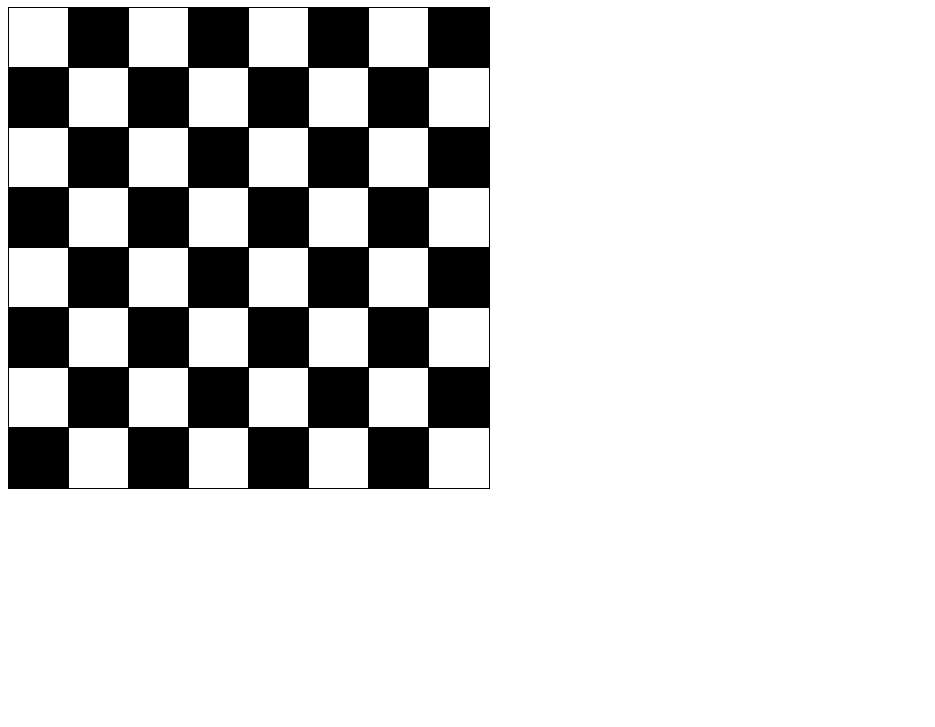
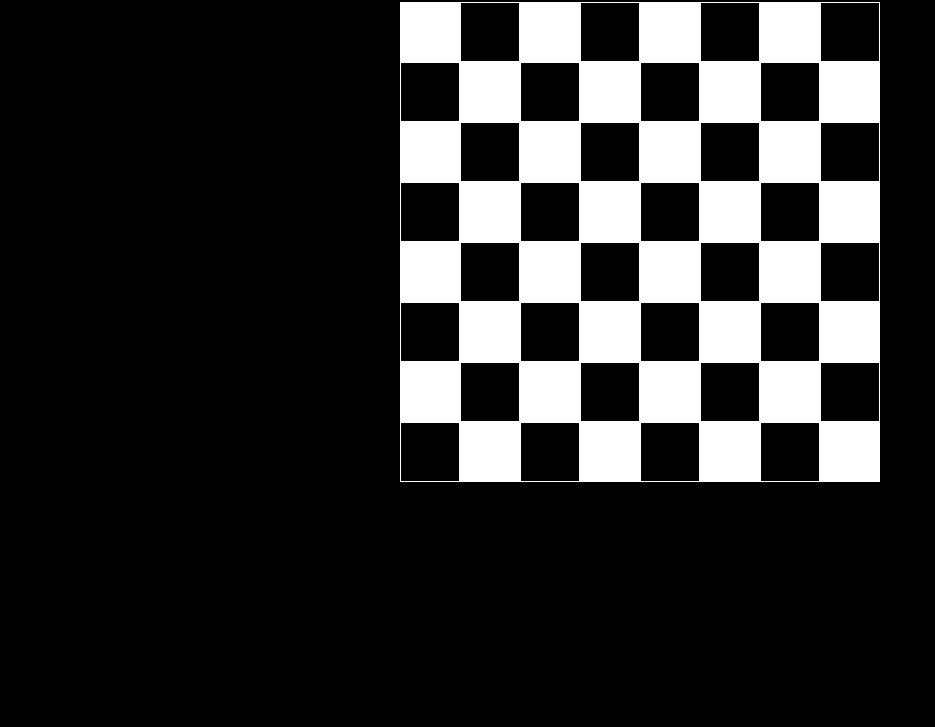
Before and after one commit to grmgustavo/projeto-de-interface, a plain HTML site: page my-chess/index.html in a window 1280 px wide. Shown: the part 73-800 px from the top of the page, without its empty margins (0-935 px from the left). Drawn offline with Linux system fonts and the light colour scheme.

Commit message:
fix mychess css

```diff
--- a/my-chess/style.css
+++ b/my-chess/style.css
@@ -1,3 +1,18 @@
+* {
+  margin: 0;
+  padding: 0;
+  outline: 0;
+  box-sizing: border-box;
+  display: flex;
+  align-items: center;
+  flex-direction: column;
+}
+
+body {
+    background-color: #000;
+    color: #fff;
+}
+
 #chessboard {
     display: grid;
     grid-template-columns: repeat(8,60px);
```
